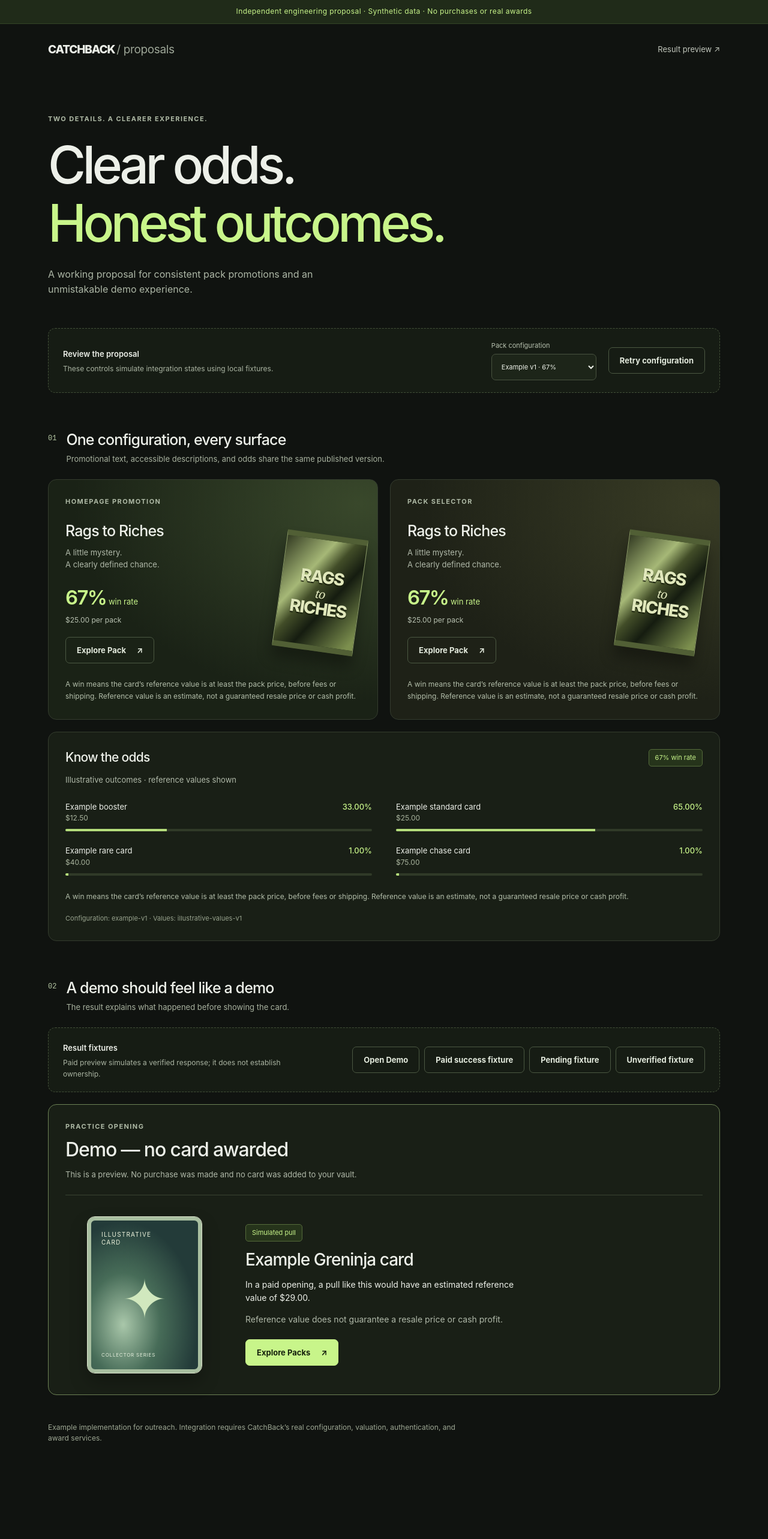
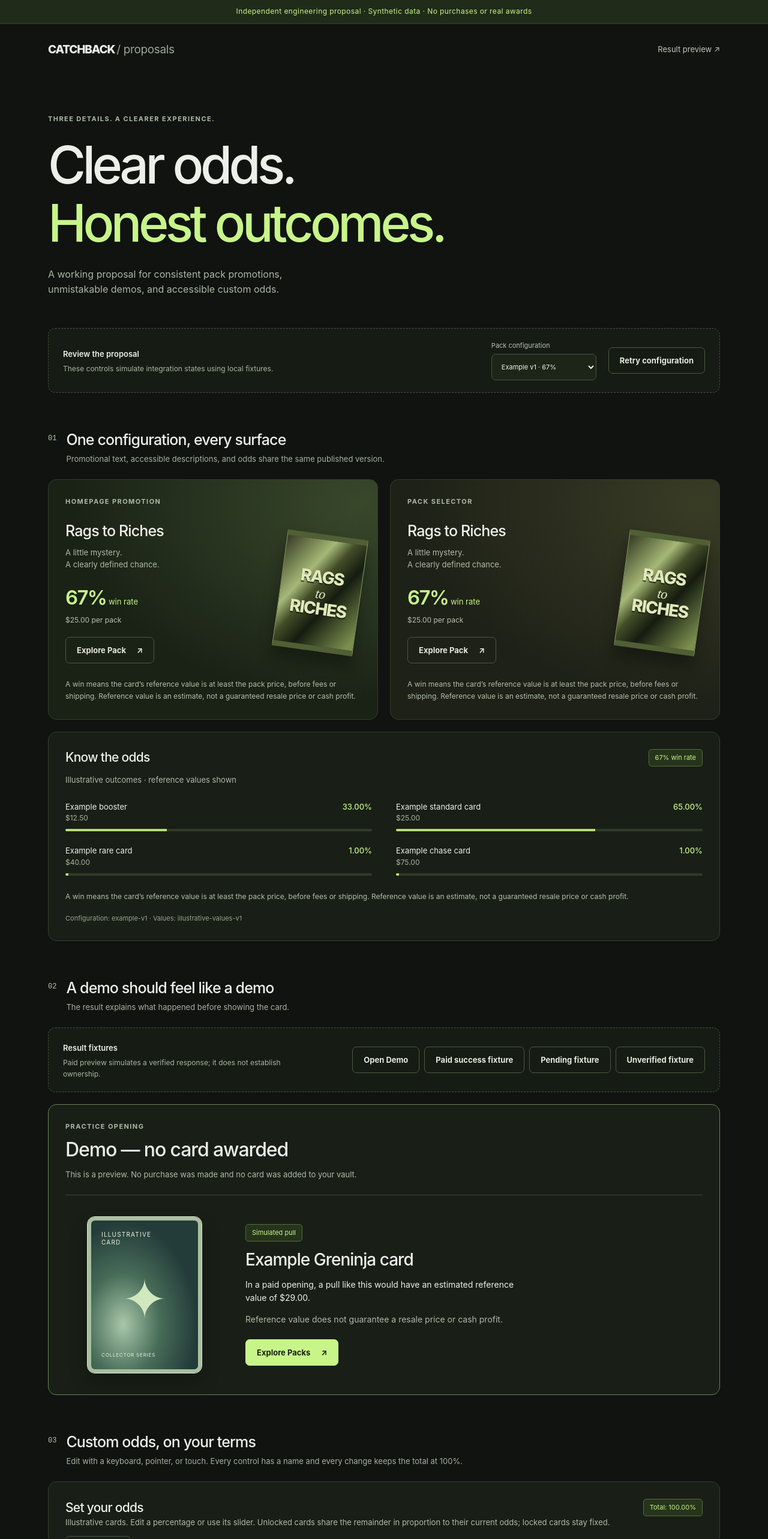
Before and after one commit to thisisanubhav/catchback-fix-proposals, a React (Vite) app: page / in a window 1280 px wide. Shown: the top 2566 px of the page at 60% size. Before the commit the page ends 2453 px from the top, so only its background shows below. Built offline with nearby package versions, Linux system fonts and the light colour scheme.

Commit message:
feat: include custom odds accessibility in the proposal preview

```diff
--- a/src/App.tsx
+++ b/src/App.tsx
@@ -4,6 +4,7 @@ import { PackOdds, PackPromotion } from "./PackViews.tsx";
 import { resolveOpening, type OpeningResult, type VerifiedOpening } from "./result.ts";
 import { ResultView } from "./ResultView.tsx";
 import { usePublishedPack } from "./usePublishedPack.ts";
+import { CustomOddsEditor } from "./CustomOddsEditor.tsx";
 
 export default function App() {
   const [scenario, setScenario] = useState<PackScenario>("current");
@@ -35,9 +36,9 @@ export default function App() {
     <header className="site-header"><a href="#" className="wordmark">CATCHBACK <span>/ proposals</span></a>
       <a href="#result-preview">Result preview <span aria-hidden="true">↗</span></a></header>
     <main className="layout">
-      <section className="intro"><span className="eyebrow">Two details. A clearer experience.</span>
+      <section className="intro"><span className="eyebrow">Three details. A clearer experience.</span>
         <h1>Clear odds.<br /><span>Honest outcomes.</span></h1>
-        <p>A working proposal for consistent pack promotions and an unmistakable demo experience.</p>
+        <p>A working proposal for consistent pack promotions, unmistakable demos, and accessible custom odds.</p>
       </section>
       <aside className="review-controls" aria-label="Proposal controls">
         <div><strong>Review the proposal</strong><p>These controls simulate integration states using local fixtures.</p></div>
@@ -72,6 +73,11 @@ export default function App() {
             <button className="button secondary" onClick={() => setRevealing(false)}>Skip</button></div>
         </section> : <ResultView result={result} />}
       </section>
+      <section id="custom-odds" aria-labelledby="custom-odds-title">
+        <div className="section-title"><span className="number">03</span><div><h2 id="custom-odds-title">Custom odds, on your terms</h2>
+          <p>Edit with a keyboard, pointer, or touch. Every control has a name and every change keeps the total at 100%.</p></div></div>
+        <CustomOddsEditor />
+      </section>
       <footer>Example implementation for outreach. Integration requires CatchBack’s real configuration, valuation, authentication, and award services.</footer>
     </main>
   </>;
```
